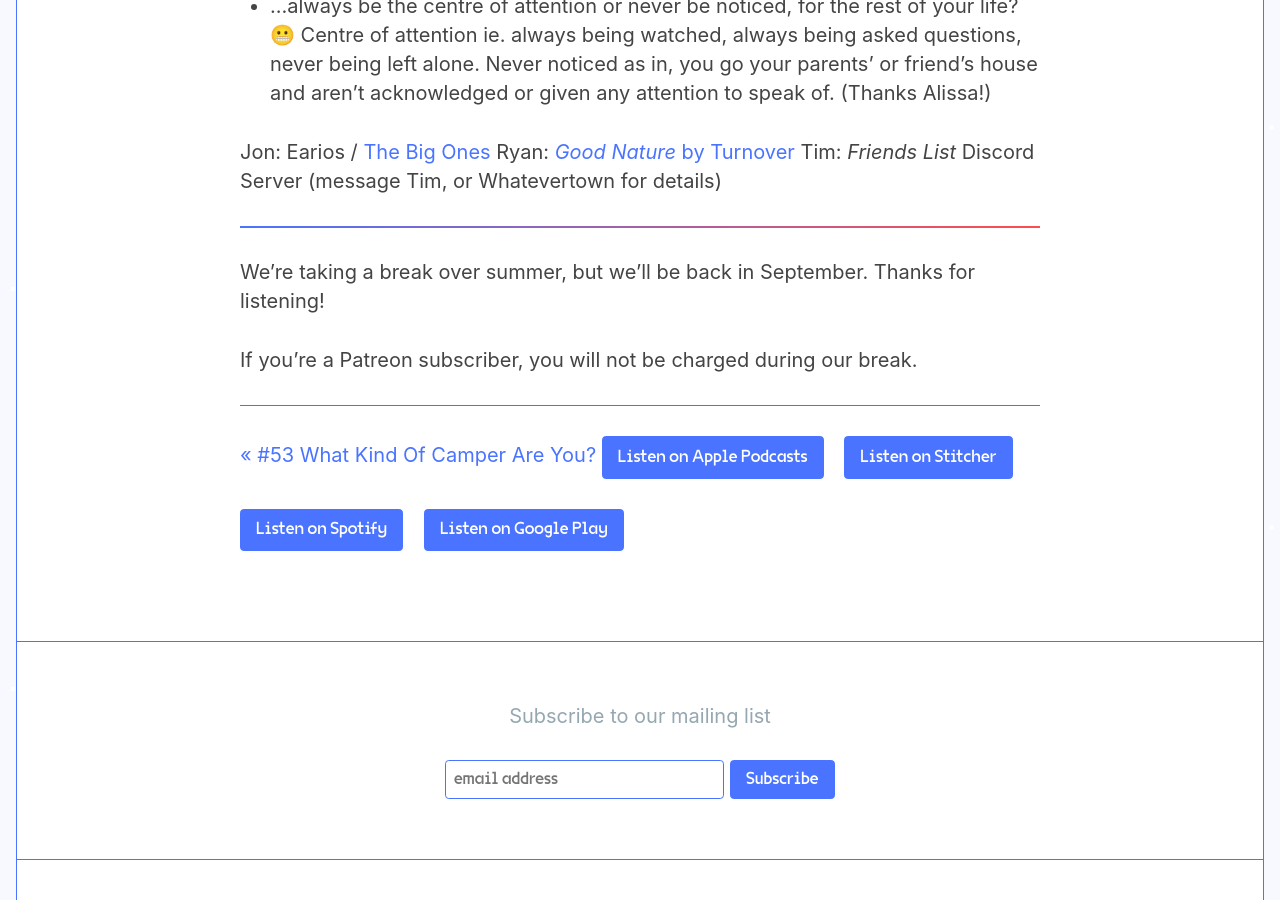
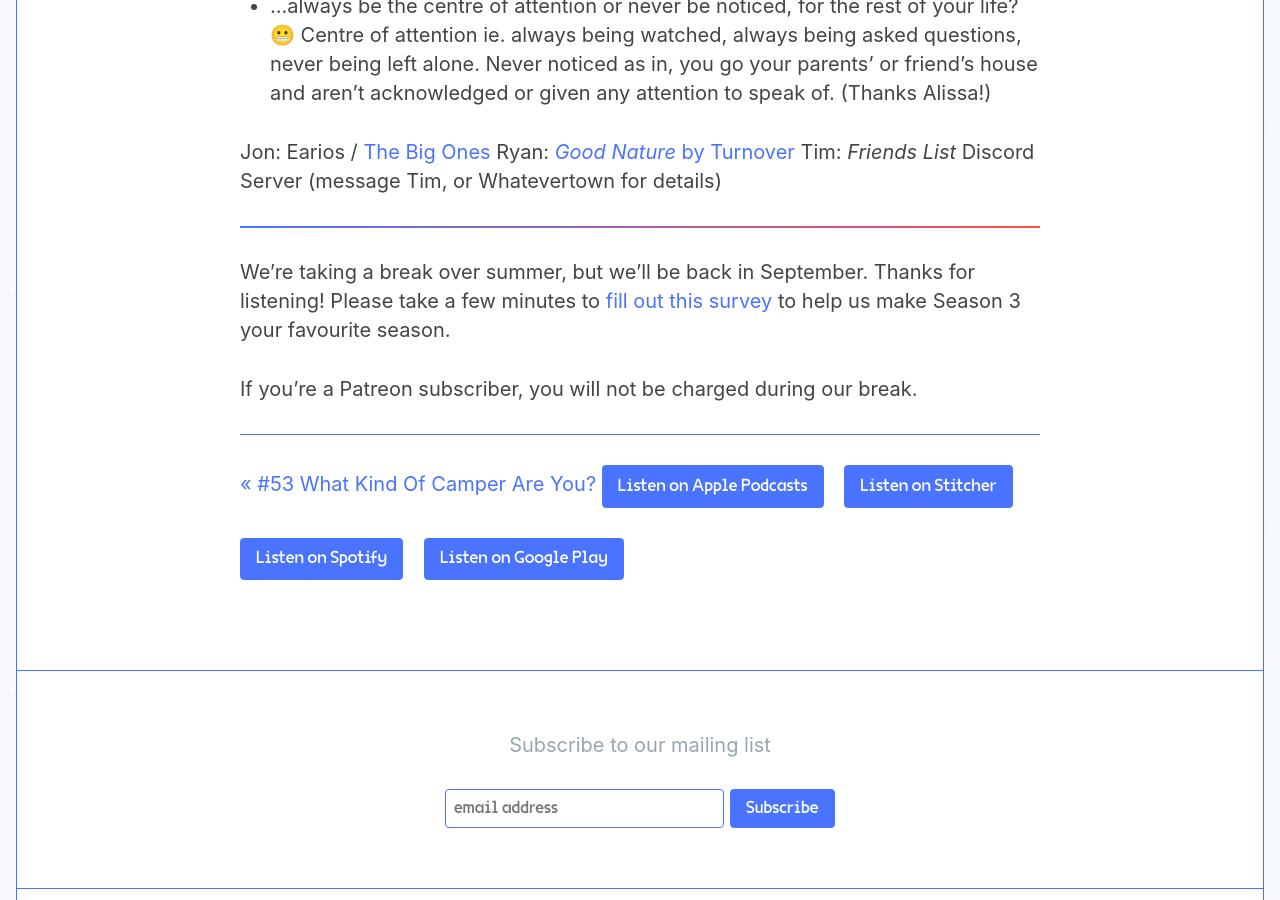
Before and after one commit to jondueck/whatevertown, a Jekyll site: the page built from _posts/2019-07-02-number-54-shoffee-cop.markdown, in a window 1280 px wide and 900 px high, scrolled down 896 px. Built offline with Jekyll 4.4.1, drawn with Linux system fonts in a browser that asks for light colours; some web fonts are replaced; comment, search, counter and statistics services are not loaded.

Commit message:
Updated Number 54 Shoffee Cop

```diff
--- a/_posts/2019-07-02-number-54-shoffee-cop.markdown
+++ b/_posts/2019-07-02-number-54-shoffee-cop.markdown
@@ -30,6 +30,6 @@
 
 ---
 
-We're taking a break over summer, but we'll be back in September. Thanks for listening!
+We're taking a break over summer, but we'll be back in September. Thanks for listening! Please take a few minutes to [fill out this survey](https://whatevertown.typeform.com/to/oS50hM) to help us make Season 3 your favourite season.
 
 If you're a Patreon subscriber, you will not be charged during our break.
```
